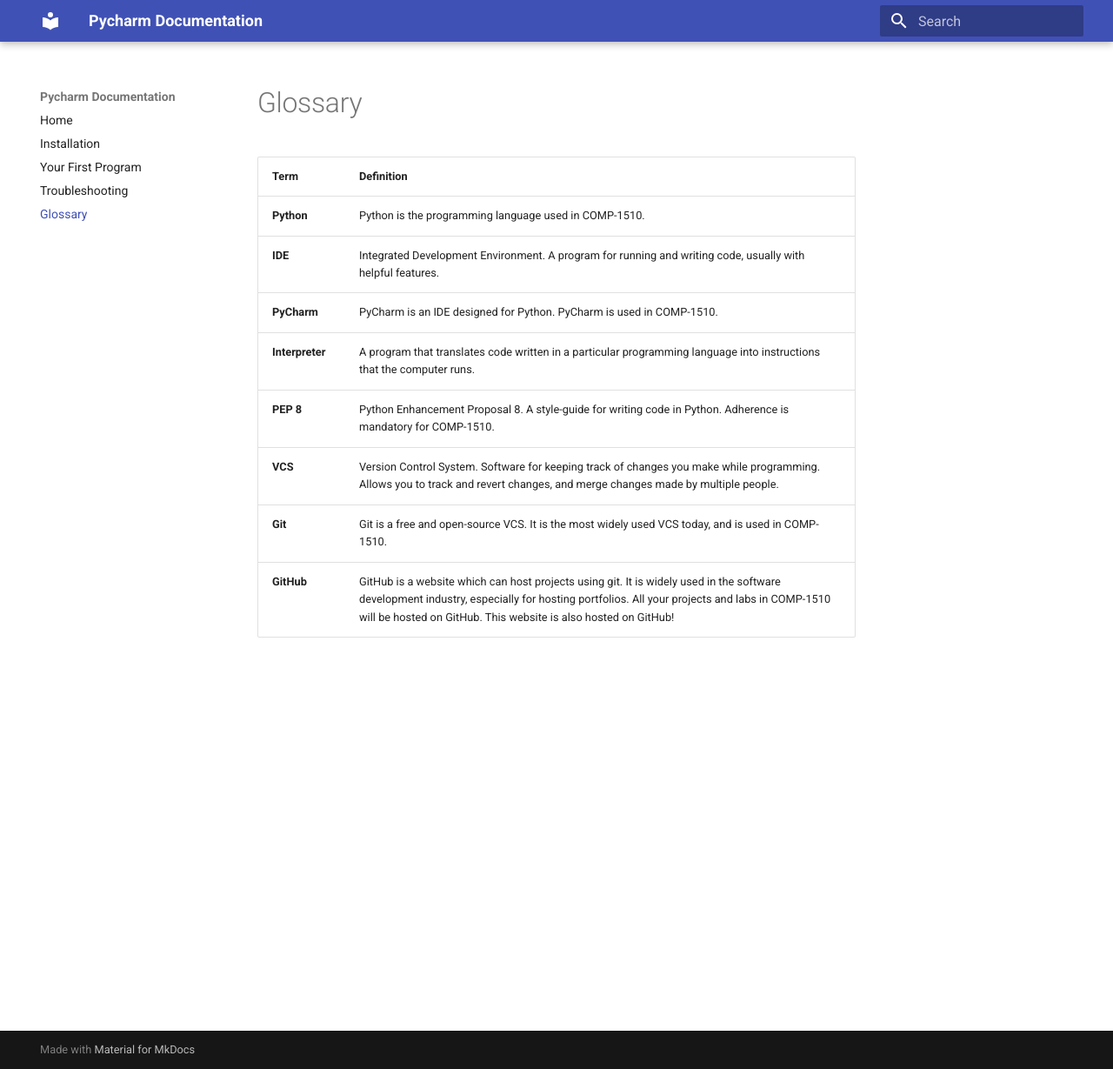
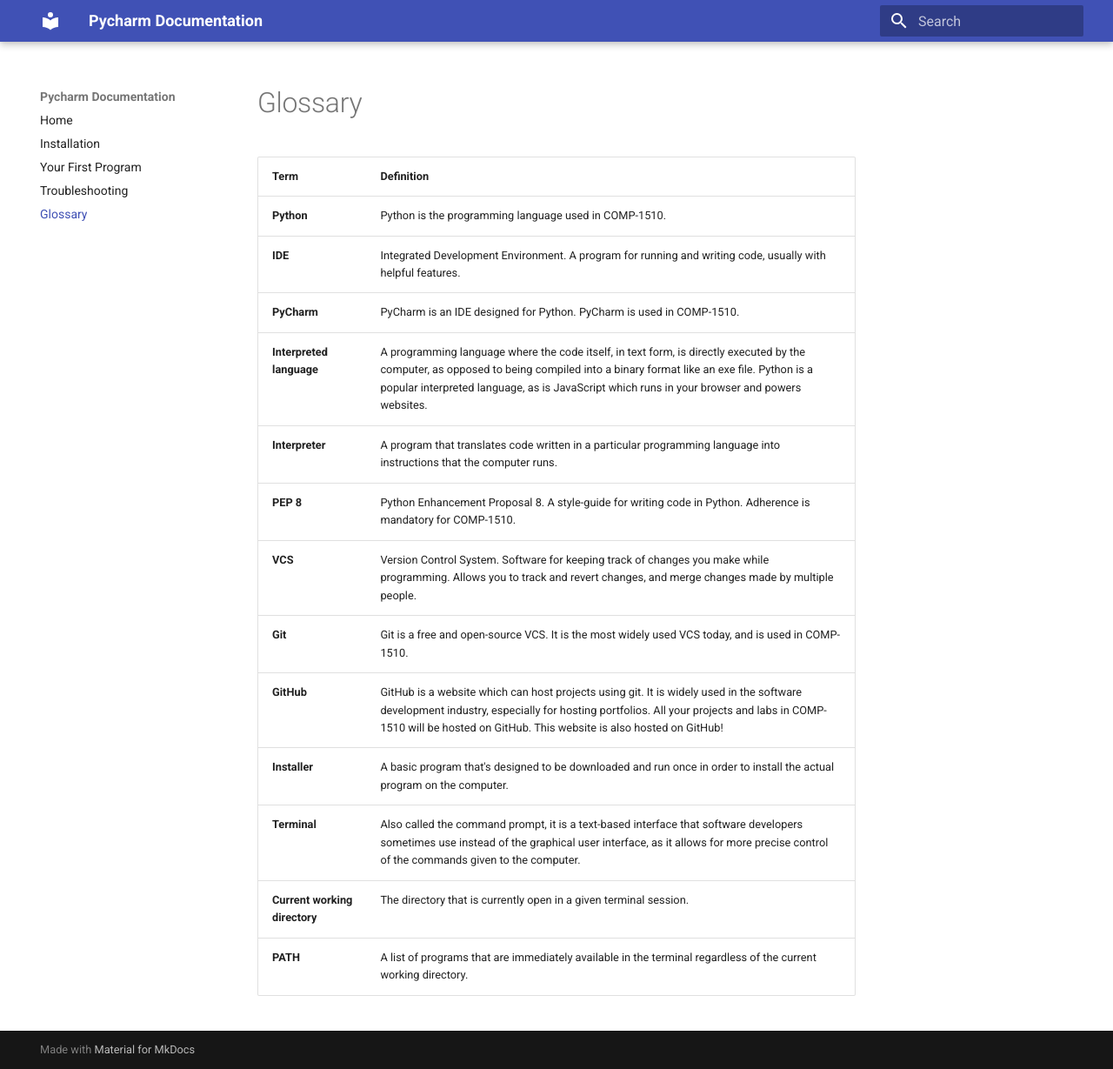
Before and after one commit to MicrowaveLinkAntenna/PyCharm-Documentation, an MkDocs documentation site: the page built from docs/glossary.md, in a window 1280 px wide and 1229 px high. Shown: the whole window at 87% size. Built offline with MkDocs 1.6.1 and Material for MkDocs 9.7.7, drawn with Linux system fonts in a browser that asks for light colours.

Commit message:
Add more terms to the glossary

```diff
--- a/docs/glossary.md
+++ b/docs/glossary.md
@@ -2,9 +2,14 @@
 |-----------------|------------------------------------------------------------------------------------------------------------------------------------------------------------------------------------------------------------------------------------------------------------|
 | **Python**      | Python is the programming language used in COMP-1510.                                                                                                                                                                                                      |
 | **IDE**         | Integrated Development Environment. A program for running and writing code, usually with helpful features.                                                                                                                                                 |
-| **PyCharm**     | PyCharm is an IDE designed for Python. PyCharm is used in COMP-1510.                                                                                                                                                                                       |
+| **PyCharm**     | PyCharm is an IDE designed for Python. PyCharm is used in COMP-1510.
+| **Interpreted language** | A programming language where the code itself, in text form, is directly executed by the computer, as opposed to being compiled into a binary format like an exe file. Python is a popular interpreted language, as is JavaScript which runs in your browser and powers websites. |
 | **Interpreter** | A program that translates code written in a particular programming language into instructions that the computer runs.                                                                                                                                      |
 | **PEP 8**       | Python Enhancement Proposal 8. A style-guide for writing code in Python. Adherence is mandatory for COMP-1510.                                                                                                                                             |
 | **VCS**         | Version Control System. Software for keeping track of changes you make while programming. Allows you to track and revert changes, and merge changes made by multiple people.                                                                               |
 | **Git**         | Git is a free and open-source VCS. It is the most widely used VCS today, and is used in COMP-1510.                                                                                                                                                         |
 | **GitHub**      | GitHub is a website which can host projects using git. It is widely used in the software development industry, especially for hosting portfolios. All your projects and labs in COMP-1510 will be hosted on GitHub. This website is also hosted on GitHub! |
+| **Installer** | A basic program that's designed to be downloaded and run once in order to install the actual program on the computer. |
+| **Terminal** | Also called the command prompt, it is a text-based interface that software developers sometimes use instead of the graphical user interface, as it allows for more precise control of the commands given to the computer. |
+| **Current working directory** | The directory that is currently open in a given terminal session. |
+| **PATH** | A list of programs that are immediately available in the terminal regardless of the current working directory. |
```
